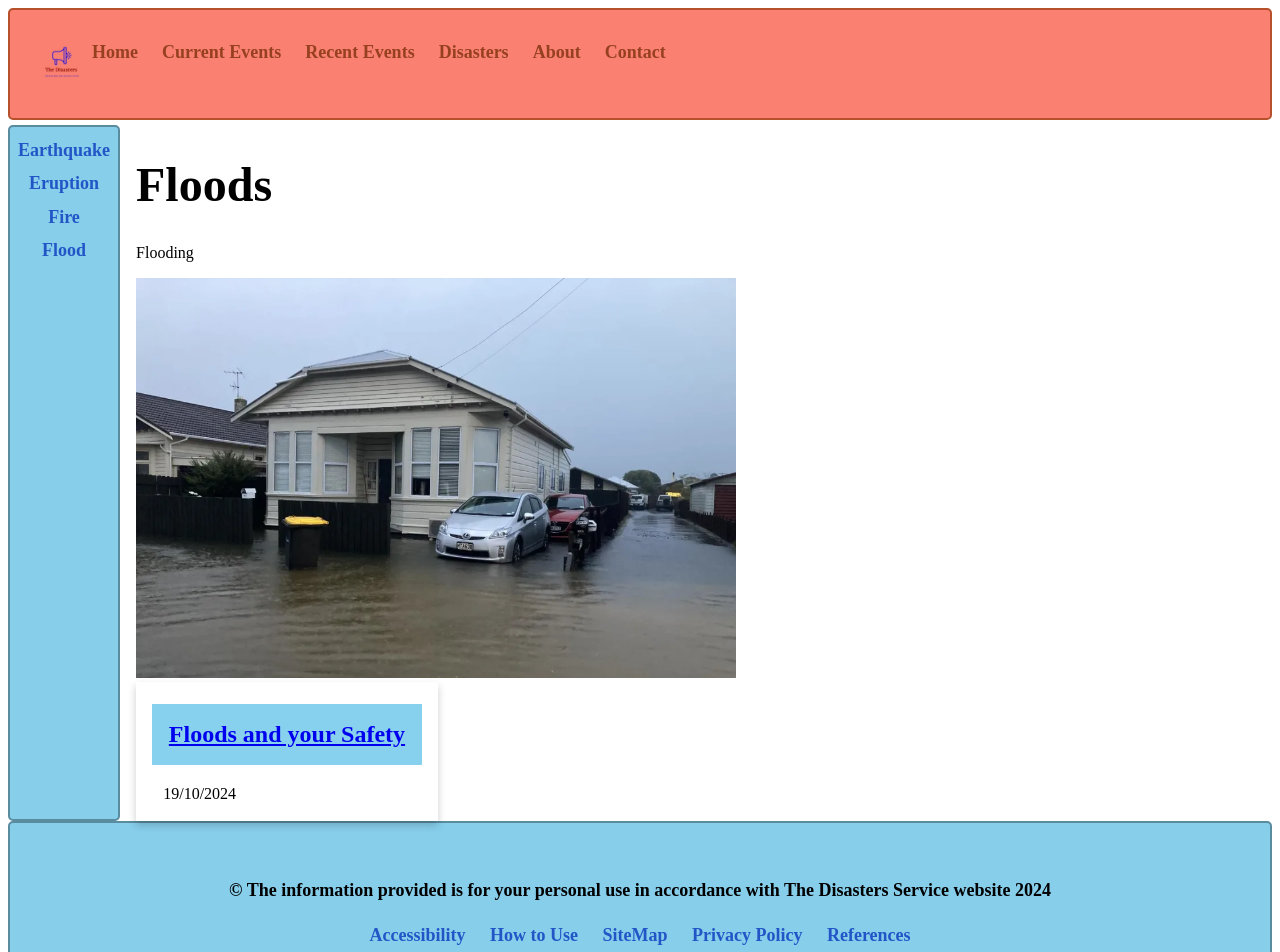
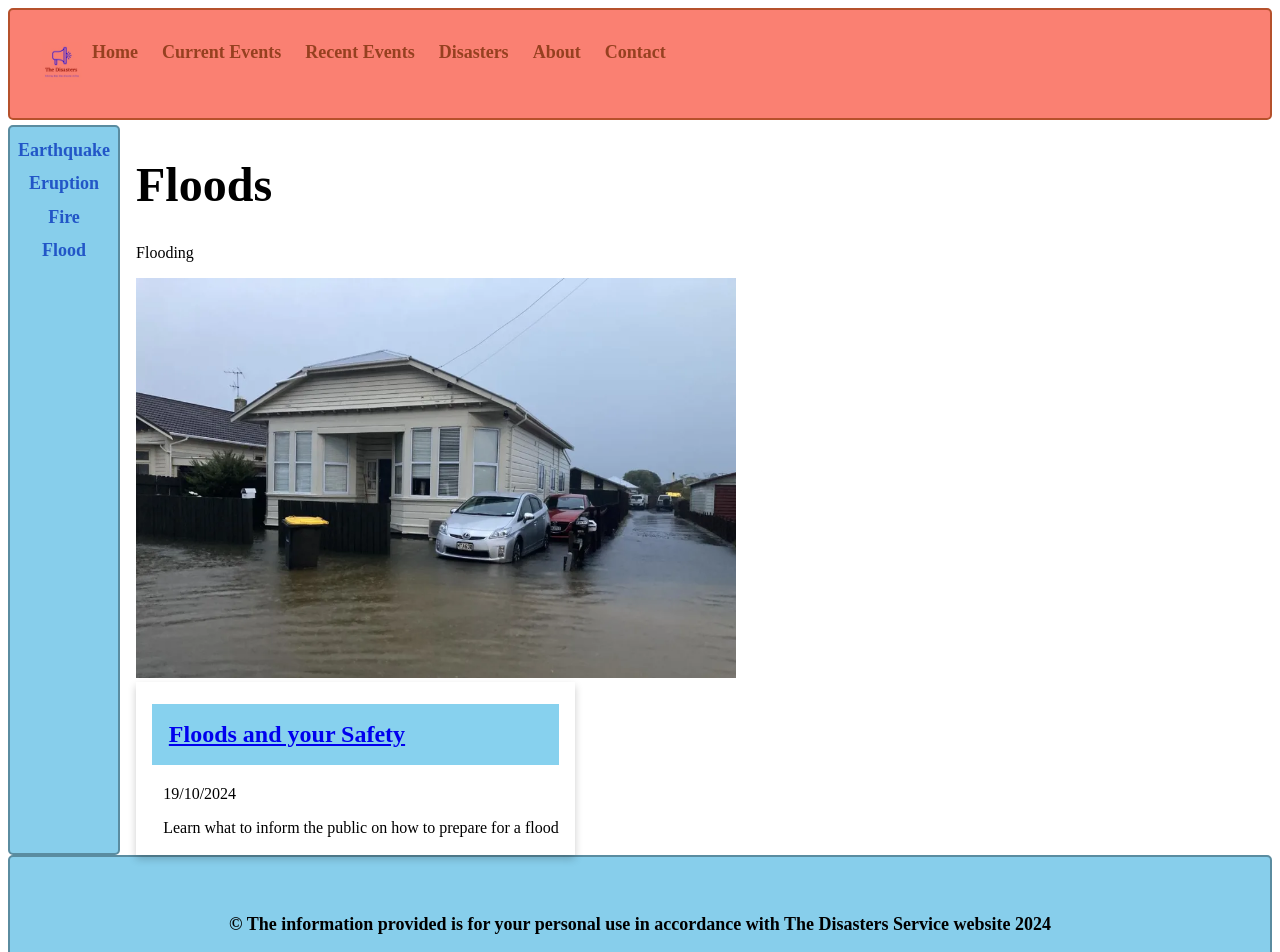
Before and after one commit to BIT-Studio-3/group-project-25-1-scade, a SvelteKit app in the folder disaster/disaster/: page /disasters/flood in a window 1280 px wide. Shown: the top 952 px of the page. Built offline with nearby package versions, Linux system fonts and the light colour scheme.

Commit message:
add info to card

```diff
--- a/disaster/disaster/src/routes/disasters/flood/+page.svelte
+++ b/disaster/disaster/src/routes/disasters/flood/+page.svelte
@@ -17,7 +17,7 @@
    where ={"/disasters/flood/floodInfo"}
    title ={"Floods and your Safety"}
    date = 19/10/2024
-   info = "";
+   info = "Learn what to inform the public on how to prepare for a flood";
 ></Card>
 
 
```
